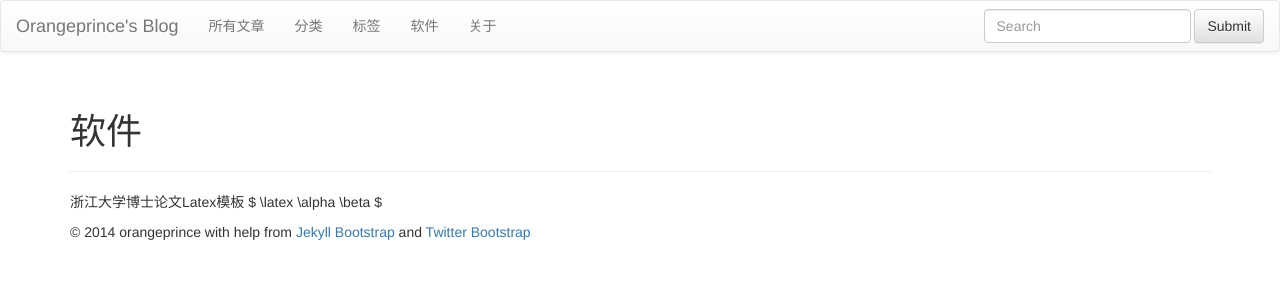
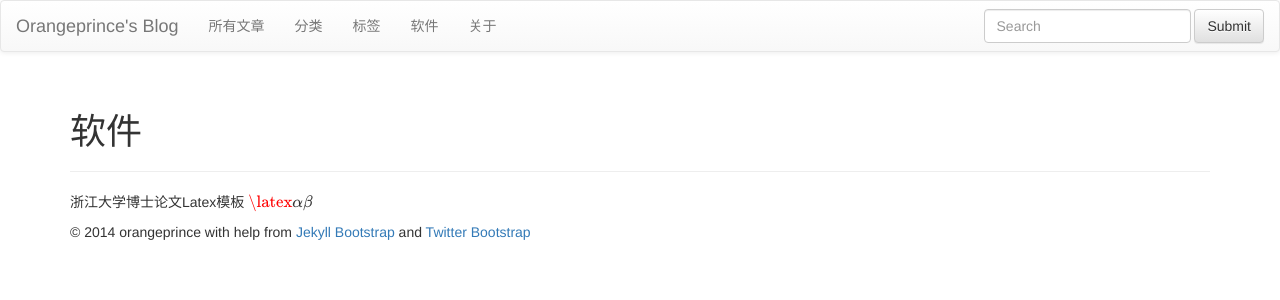
Before and after one commit to orangeprince/orangeprince.github.io, a Jekyll site: the page built from software.md, in a window 1280 px wide. Shown: the top 300 px of the page. Built offline with Jekyll 4.4.1, drawn with Linux system fonts in a browser that asks for light colours; nearby versions of some CDN libraries; library files that are not in the unit come from our copies; formulas are drawn with MathJax 3; comment, search, counter and statistics services are not loaded.

Commit message:
modified:   software.md

```diff
--- a/software.md
+++ b/software.md
@@ -5,4 +5,4 @@ group: navigation
 weight: 4
 ---
 {% include JB/setup %}
-浙江大学博士论文Latex模板 $ \latex \alpha \beta $
+浙江大学博士论文Latex模板 \\( \latex \alpha \beta \\)
```
